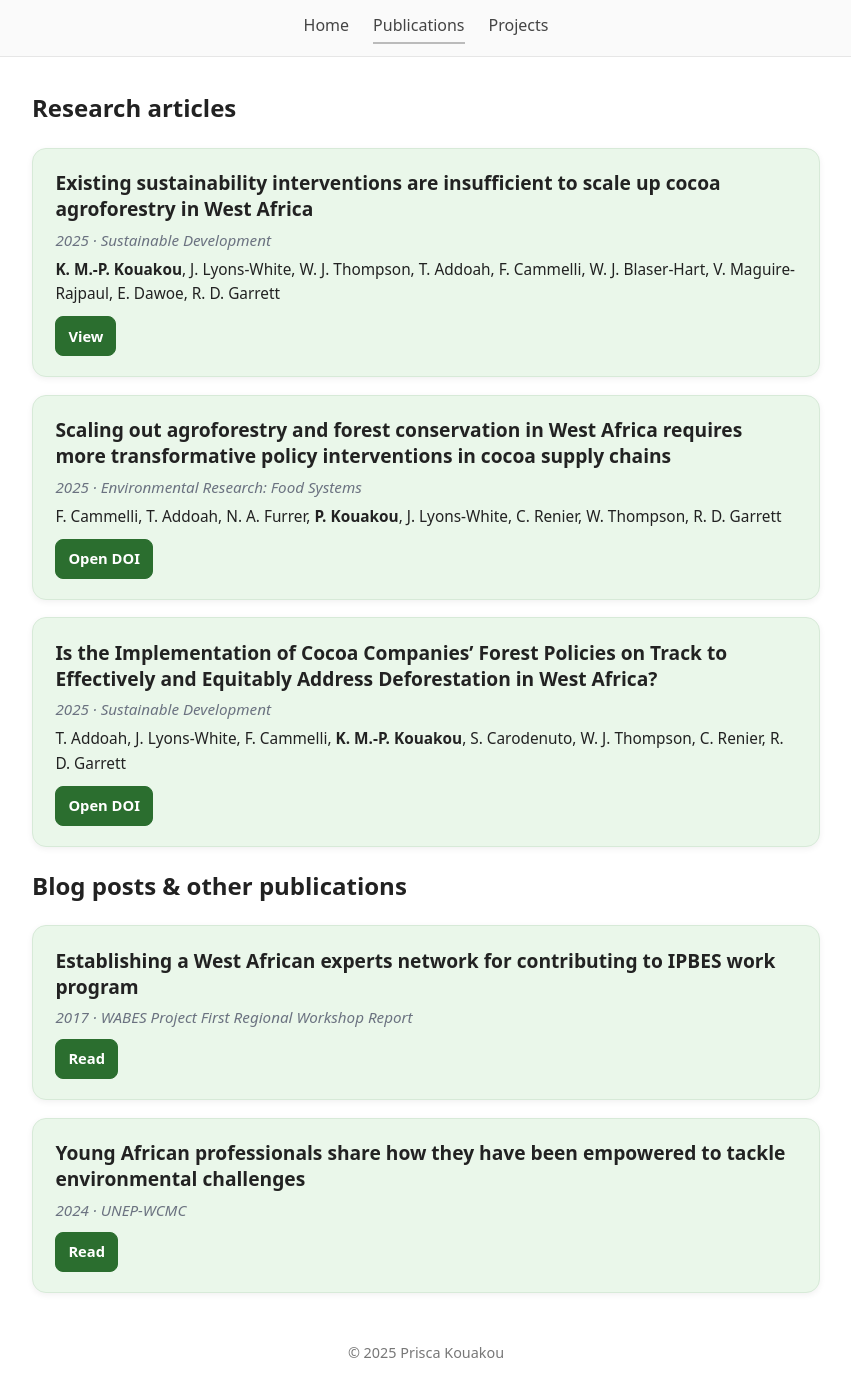
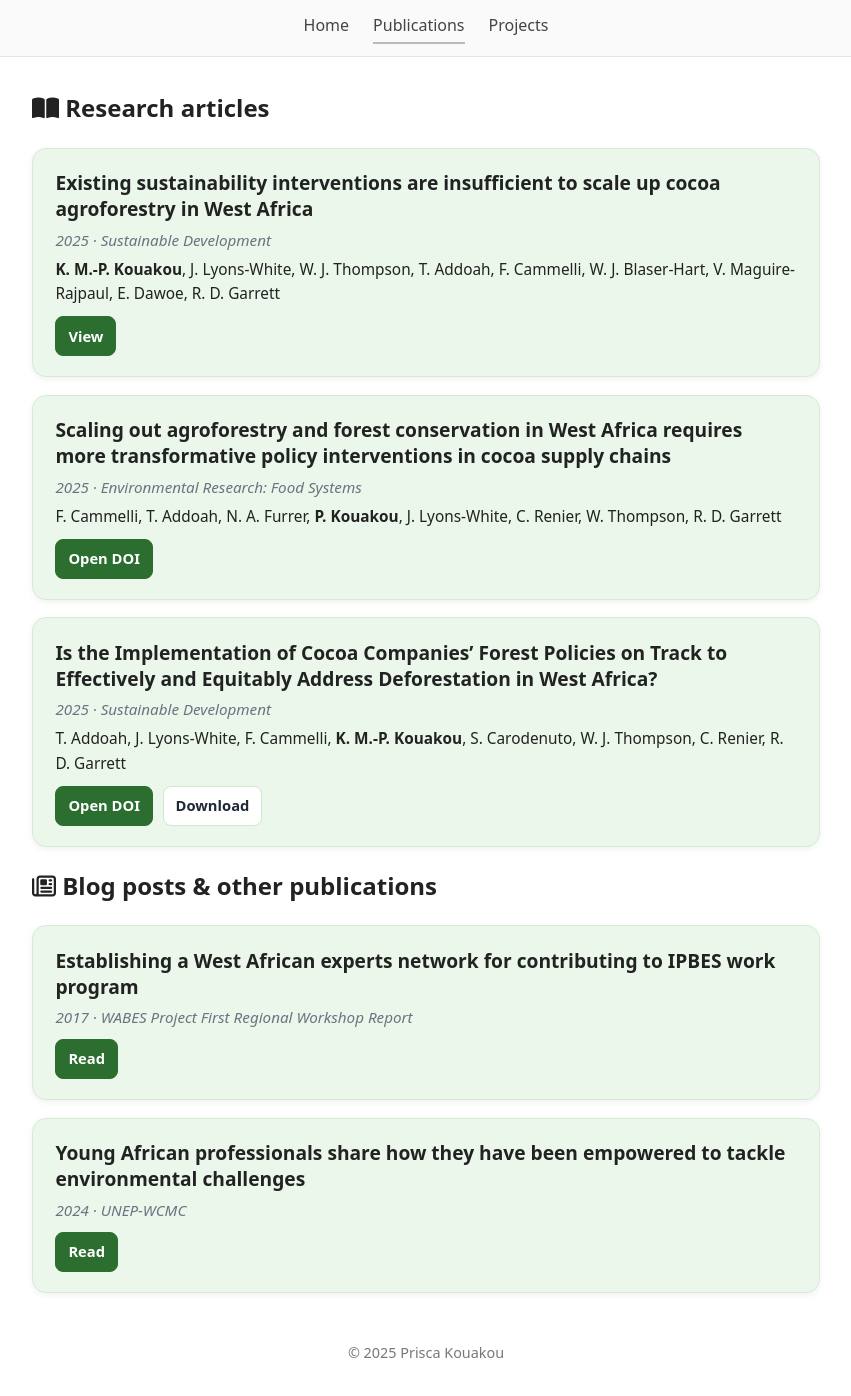
Before and after one commit to priscakmkouakou/priscakmkouakou.github.io, a Jekyll site: the page built from publications.md, in a window 1280 px wide. Shown: the whole page, without its empty margins (214-1065 px from the left). Built offline with Jekyll 4.4.1, drawn with Linux system fonts in a browser that asks for light colours.

Commit message:
Update publications.md

```diff
--- a/publications.md
+++ b/publications.md
@@ -4,7 +4,7 @@ layout: default
 permalink: /publications/
 ---
 
-## Research articles
+## <i class="fa-solid fa-book-open"></i> Research articles
 
 <style>
 .pub-grid{max-width: 1000px; margin: 0 auto;}
@@ -76,12 +76,13 @@ permalink: /publications/
     </div>
     <div class="pub-actions">
       <a class="primary" href="https://doi.org/10.1002/sd.3380" target="_blank" rel="noopener">Open DOI</a>
+      <a href="https://onlinelibrary.wiley.com/doi/pdfdirect/10.1002/sd.3380?download=true" target="_blank" rel="noopener">Download</a>
     </div>
   </article>
 
 </div>
 
-## Blog posts & other publications
+## <i class="fa-regular fa-newspaper"></i> Blog posts & other publications
 
 <div class="pub-grid">
 
```
